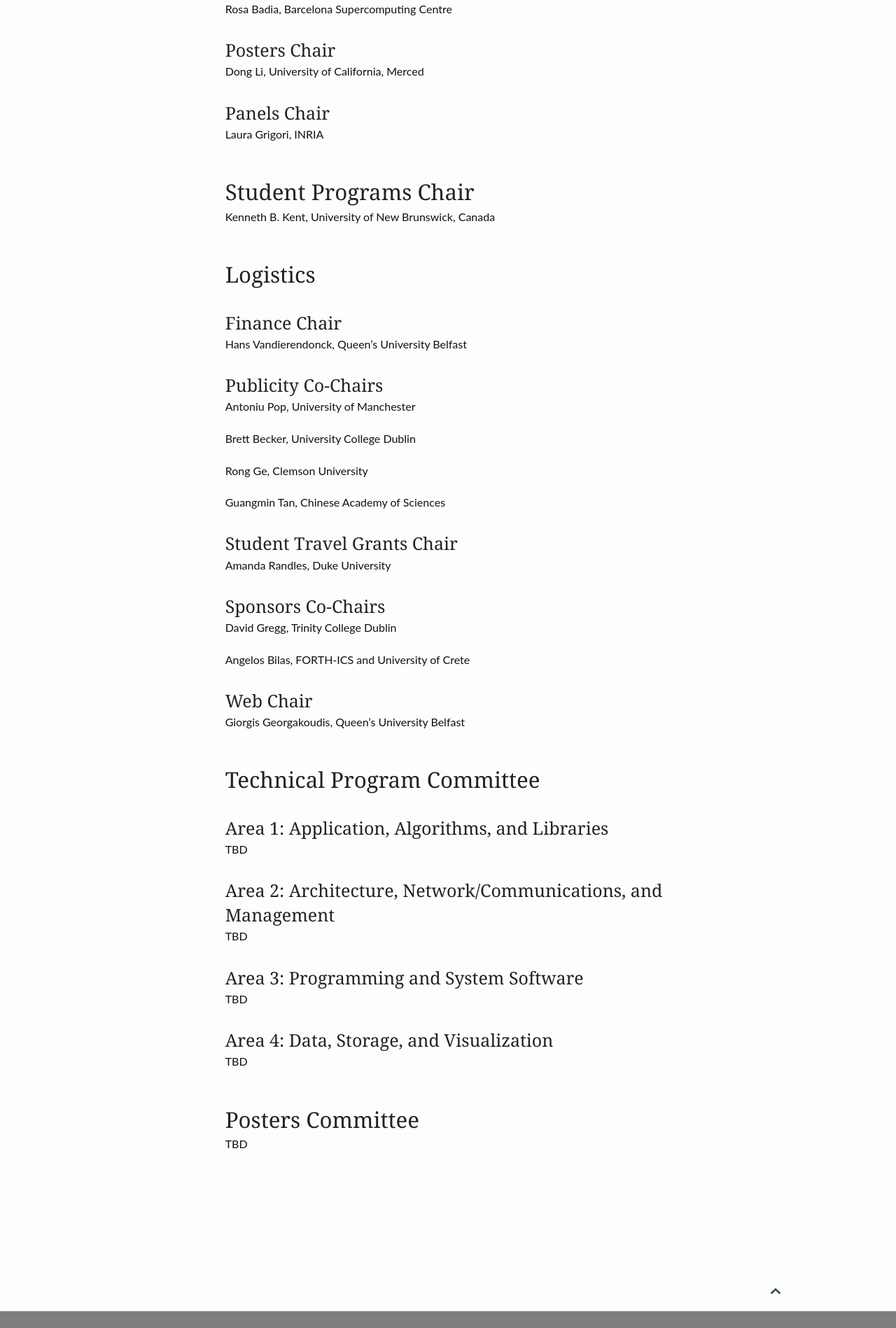
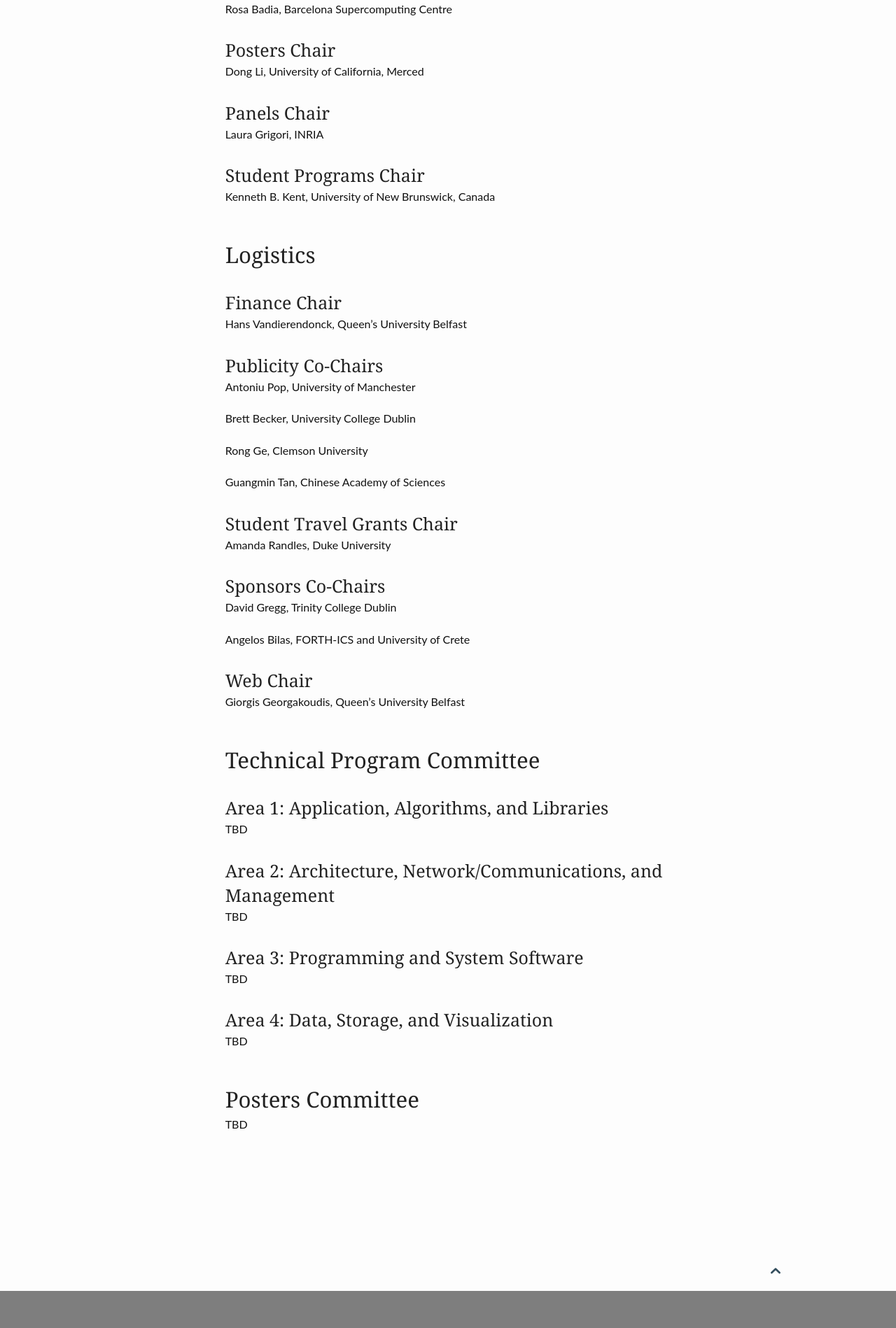
Before and after one commit to cluster2018/cluster2018, a Jekyll site: the page built from committees/index.md, in a window 1280 px wide. Shown: the part 1044-2942 px from the top of the page at 70% size. Built offline with Jekyll 4.4.1, drawn with Linux system fonts in a browser that asks for light colours.

```diff
--- a/committees/index.md
+++ b/committees/index.md
@@ -35,7 +35,7 @@ Dong Li, University of California, Merced
 ### Panels Chair
 Laura Grigori, INRIA
 
-## Student Programs Chair
+### Student Programs Chair
 Kenneth B. Kent, University of New Brunswick, Canada
 
 ## Logistics
```
